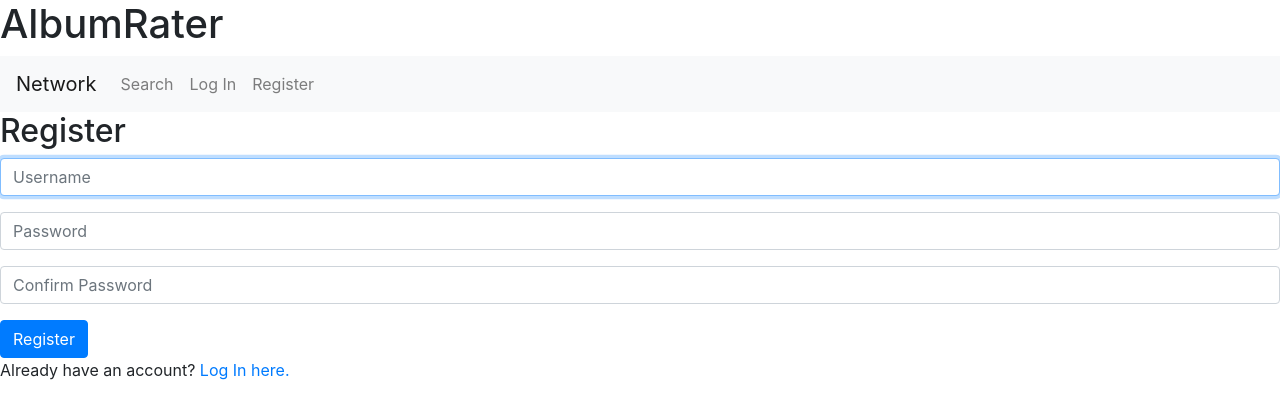
After one commit to loang-chiang/AlbumRater, a Django app: page /register in a window 1280 px wide. The commit adds this page. Shown: the top 419 px of the page. Run offline with Django 5.2, Linux system fonts and the light colour scheme; some libraries are stand-ins or nearby versions.

Commit message:
Add register/login/logout features

```diff
--- /dev/null
+++ b/package.json
@@ -0,0 +1,5 @@
+{
+  "dependencies": {
+    "bootstrap-icons": "^1.11.3"
+  }
+}
--- a/rater/static/rater/script.js
+++ b/rater/static/rater/script.js
@@ -11,6 +11,8 @@ document.addEventListener('DOMContentLoaded', function() {
             search(searchInput);
         });
     }
+
+    let btn = document.querySelector('#save-album')
 });
 
 // creates variable for access token and gets keys
@@ -97,7 +99,7 @@ async function search(searchInput) {
         name.classList.add('album-name');
 
         let release_date = document.createElement('h4');
-        release_date.innerHTML = 'Release date:' + album.release_date;
+        release_date.innerHTML = 'Release date: ' + album.release_date;
         release_date.classList.add('album-release');
 
         // adds them to container
--- a/rater/templates/rater/layout.html
+++ b/rater/templates/rater/layout.html
@@ -6,25 +6,47 @@
         <title>{% block title %}AlbumRater{% endblock %}</title>
         <link href="{% static 'rater/styles.css' %}" rel="stylesheet">
         <script type="module" src="{% static 'rater/script.js' %}"></script>
+
+        <!-- bootstrap and bootstrap icons -->
+        <link rel="stylesheet" href="https://stackpath.bootstrapcdn.com/bootstrap/4.4.1/css/bootstrap.min.css" integrity="sha384-Vkoo8x4CGsO3+Hhxv8T/Q5PaXtkKtu6ug5TOeNV6gBiFeWPGFN9MuhOf23Q9Ifjh" crossorigin="anonymous">
+        <link rel="stylesheet" href="https://cdn.jsdelivr.net/npm/bootstrap-icons@1.3.0/font/bootstrap-icons.css">
+
+        <!-- for extra js scripting is necessary -->
         {% block script %}{% endblock %}
     </head>
     <body>
 
         <h1>AlbumRater</h1>
 
-        <div class="nav">
-            <ul id="navbar">
+        <nav class="navbar navbar-expand-lg navbar-light bg-light">
+            <a class="navbar-brand" href="#">Network</a>
+
+            <div>
+                <ul class="navbar-nav mr-auto">
                     <li class="nav-item">
                         <a class="nav-link" href="{% url 'index' %}">Search</a>
                     </li>
+                    {% if user.is_authenticated %}
                         <li class="nav-item">
                             <a class="nav-link" href="{% url 'index' %}">Saved albums</a>
                         </li>
                         <li class="nav-item">
                             <a class="nav-link" href="{% url 'index' %}">Following</a>
                         </li>
+                        <li class="nav-item">
+                            <a class="nav-link" href="{% url 'logout' %}">Log Out</a>
+                        </li>
+                    {% else %}
+                        <li class="nav-item">
+                            <a class="nav-link" href="{% url 'login' %}">Log In</a>
+                        </li>
+                        <li class="nav-item">
+                            <a class="nav-link" href="{% url 'register' %}">Register</a>
+                        </li>
+                    {% endif %}
                 </ul>
             </div>
+        </nav>
 
         <div class="body">
             {% block body %}
--- /dev/null
+++ b/rater/templates/rater/register.html
@@ -0,0 +1,29 @@
+{% extends "rater/layout.html" %}
+
+{% block title %}Register{% endblock %}
+
+{% block body %}
+
+    <h2>Register</h2>
+
+    {% if message %}
+        <div>{{ message }}</div>
+    {% endif %}
+
+    <form action="{% url 'register' %}" method="post">
+        {% csrf_token %}
+        <div class="form-group">
+            <input class="form-control" autofocus type="text" name="username" placeholder="Username">
+        </div>
+        <div class="form-group">
+            <input class="form-control" type="password" name="password" placeholder="Password">
+        </div>
+        <div class="form-group">
+            <input class="form-control" type="password" name="confirmation" placeholder="Confirm Password">
+        </div>
+        <input class="btn btn-primary" type="submit" value="Register">
+    </form>
+
+    Already have an account? <a href="{% url 'login' %}">Log In here.</a>
+
+{% endblock %}
--- a/rater/urls.py
+++ b/rater/urls.py
@@ -4,5 +4,8 @@ from . import views
 
 urlpatterns = [
     path("", views.index, name="index"),
+    path("login", views.login_view, name="login"),
+    path("logout", views.logout_view, name="logout"),
+    path("register", views.register, name="register"),
     path("album", views.album, name="album")
 ]
--- a/rater/views.py
+++ b/rater/views.py
@@ -1,12 +1,73 @@
 import json
 from django.shortcuts import render
+from django.db import IntegrityError
 from django.http import JsonResponse
+from django.http import HttpResponse, HttpResponseRedirect
+from django.contrib.auth import authenticate, login, logout
 from django.views.decorators.csrf import csrf_exempt  # useful for post requests that come from js
+
+from .models import User, Album, Rating
 
 # loads index page
 def index(request):
     return render(request, "rater/index.html")
 
+
 # loads album page
 def album(request):
     return render(request, "rater/album.html")
+
+
+# allows user to log into their accounts
+def login_view(request):
+    if request.method == "POST":
+
+        # Attempt to sign user in
+        username = request.POST["username"]
+        password = request.POST["password"]
+        user = authenticate(request, username=username, password=password)
+
+        # Check if authentication successful
+        if user is not None:
+            login(request, user)
+            return HttpResponseRedirect(reverse("index"))
+        else:
+            return render(request, "rater/login.html", {
+                "message": "Invalid username and/or password."
+            })
+    else:
+        return render(request, "rater/login.html")
+
+
+# allows users to log out of their accounts
+def logout_view(request):
+    logout(request)
+    return HttpResponseRedirect(reverse("index"))
+
+
+# allows user to register
+def register(request):
+    if request.method == "POST":
+        username = request.POST["username"]
+        email = None
+
+        # Ensure password matches confirmation
+        password = request.POST["password"]
+        confirmation = request.POST["confirmation"]
+        if password != confirmation:
+            return render(request, "rater/register.html", {
+                "message": "Passwords must match."
+            })
+
+        # Attempt to create new user
+        try:
+            user = User.objects.create_user(username, email, password)
+            user.save()
+        except IntegrityError:
+            return render(request, "rater/register.html", {
+                "message": "Username already taken."
+            })
+        login(request, user)
+        return HttpResponseRedirect(reverse("index"))
+    else:
+        return render(request, "rater/register.html")
```
Also changed, not shown: rater/templates/rater/album.html (+13 -4 lines), rater/templates/rater/login.html (added, +26 -0 lines), db.sqlite3, package-lock.json (added), rater/static/rater/styles.css (line endings or trailing spaces), 1 other file. Lines whose indentation alone changed are shown as unchanged.
